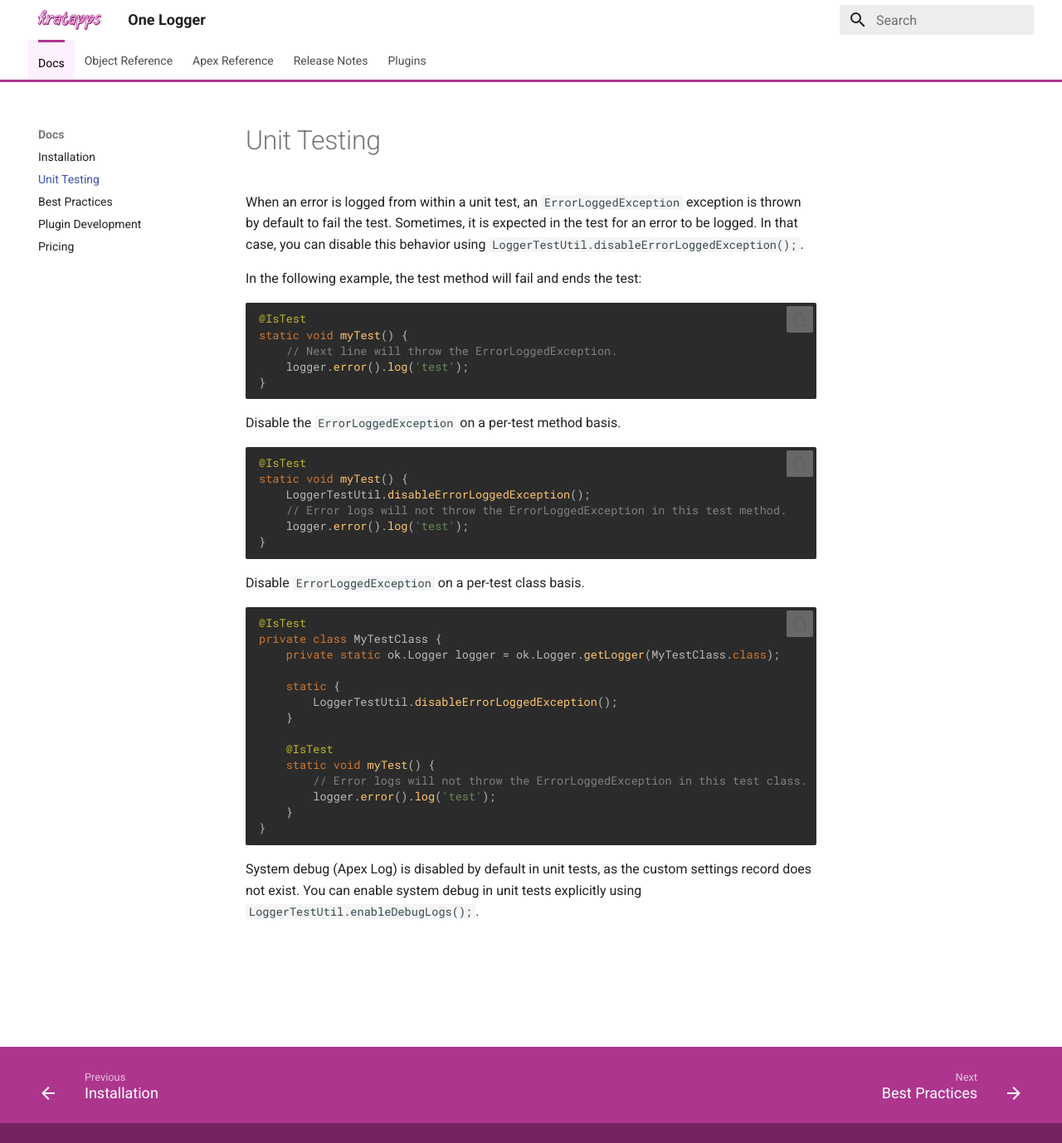
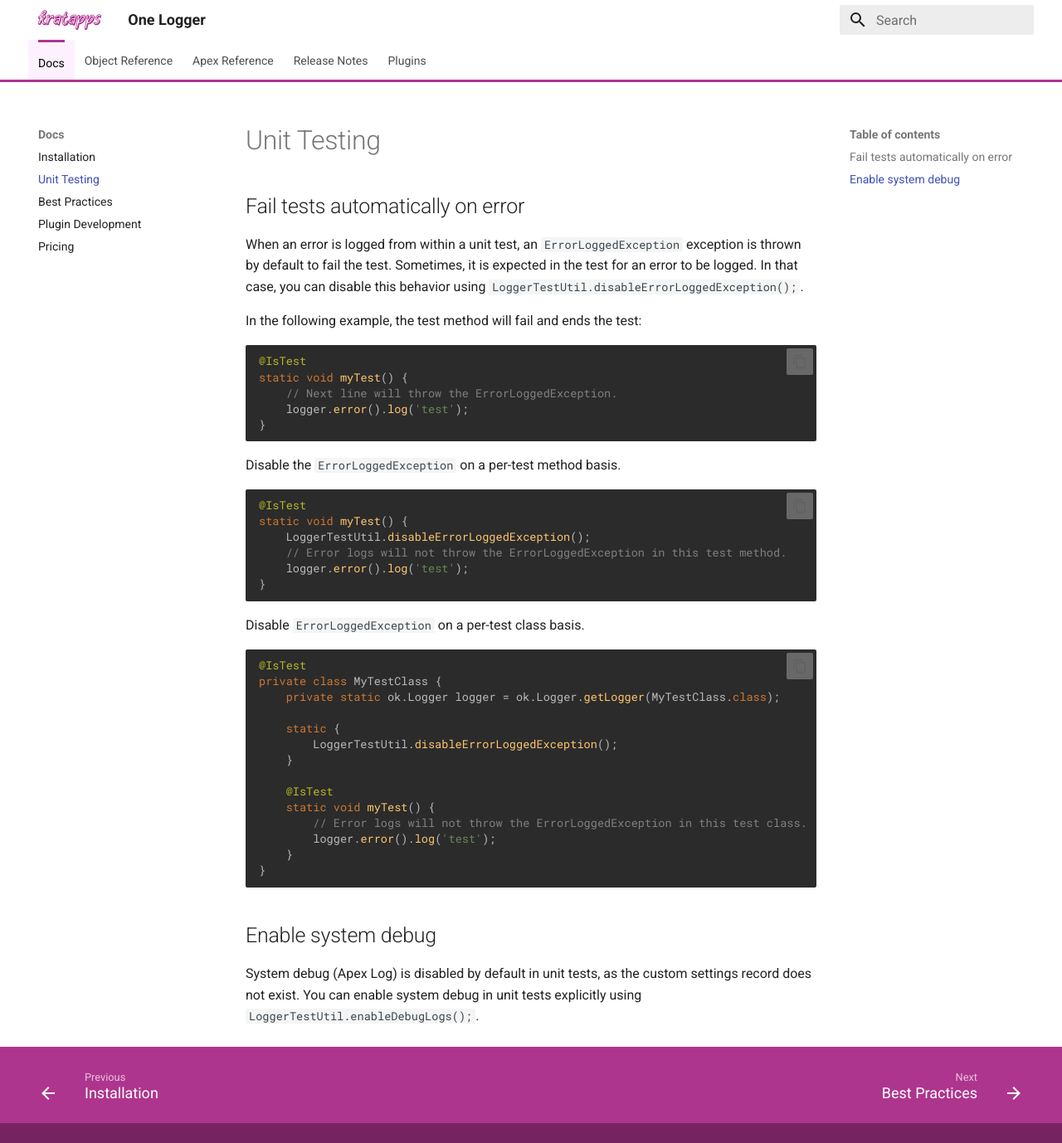
Before and after one commit to kratapps/one-logger-kratapps-com, an MkDocs documentation site: the page built from docs/docs/unit-testing.md, in a window 1280 px wide and 1378 px high. Shown: the whole window at 83% size. Built offline with MkDocs 1.6.1 and Material for MkDocs 9.7.7, drawn with Linux system fonts in a browser that asks for light colours.

Commit message:
Update docs.

````diff
--- a/docs/docs/unit-testing.md
+++ b/docs/docs/unit-testing.md
@@ -1,4 +1,6 @@
 # Unit Testing
+
+## Fail tests automatically on error
 
 When an error is logged from within a unit test, an `ErrorLoggedException` exception is thrown by default to fail the test.
 Sometimes, it is expected in the test for an error to be logged.
@@ -44,5 +46,7 @@
 }
 ```
 
+## Enable system debug
+
 System debug (Apex Log) is disabled by default in unit tests, as the custom settings record does not exist.
 You can enable system debug in unit tests explicitly using `LoggerTestUtil.enableDebugLogs();`.
````
